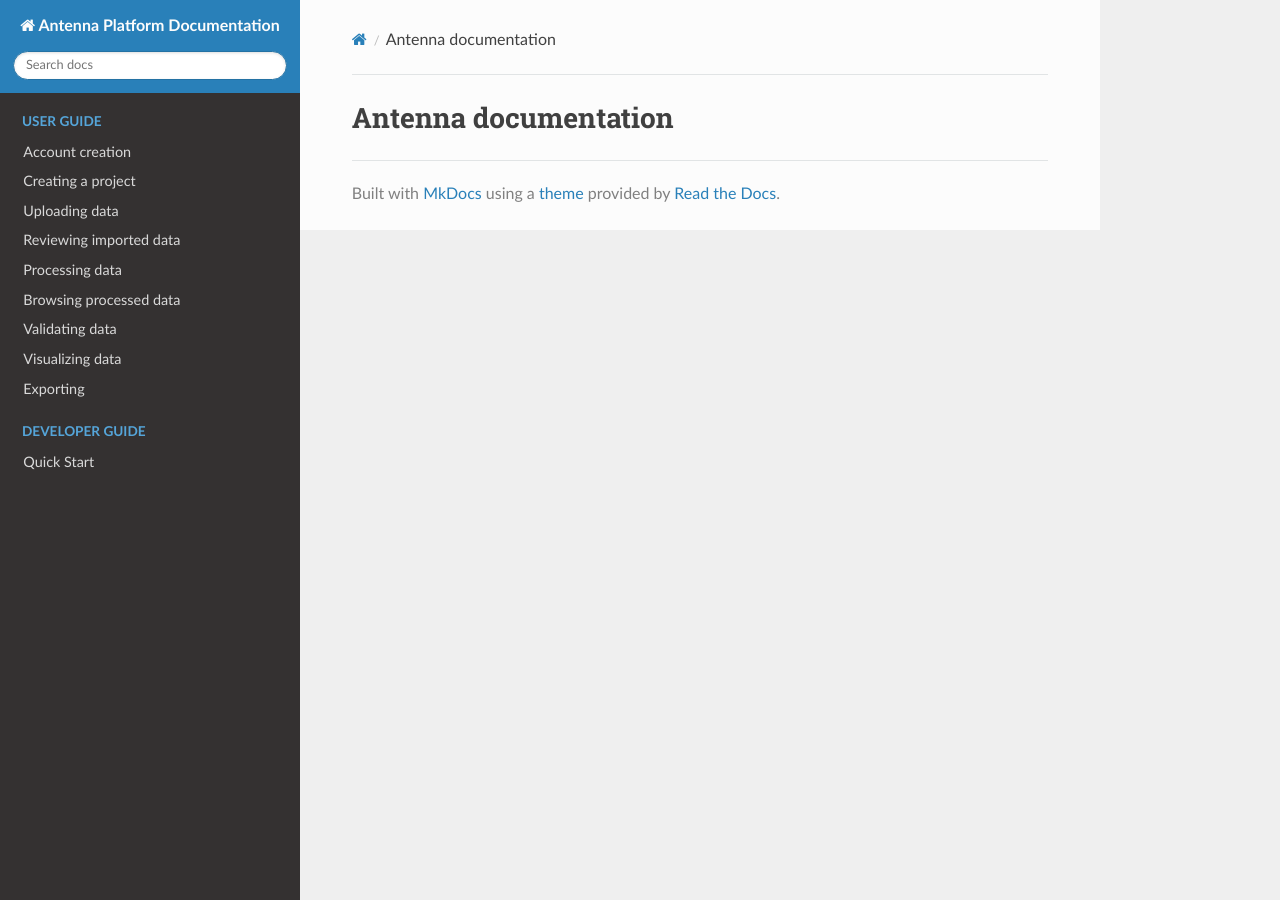
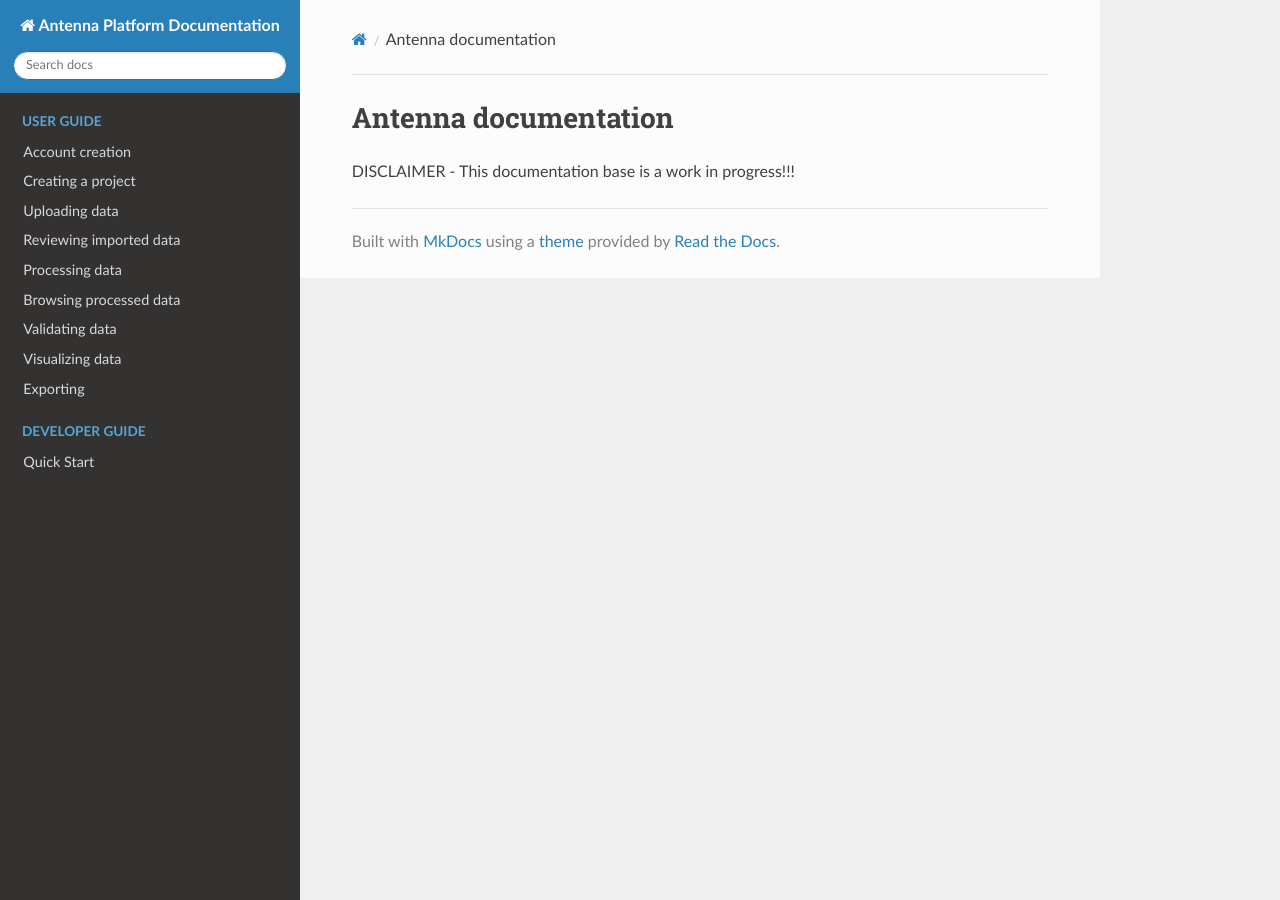
Before and after one commit to RolnickLab/antenna-docs, an MkDocs documentation site: the page built from docs/index.md, in a window 1280 px wide. Built offline with MkDocs 1.6.1, drawn with Linux system fonts in a browser that asks for light colours; nearby versions of some CDN libraries.

Commit message:
Add disclaimer

```diff
--- a/docs/index.md
+++ b/docs/index.md
@@ -1 +1,3 @@
 # Antenna documentation
+
+DISCLAIMER - This documentation base is a work in progress!!!
```
